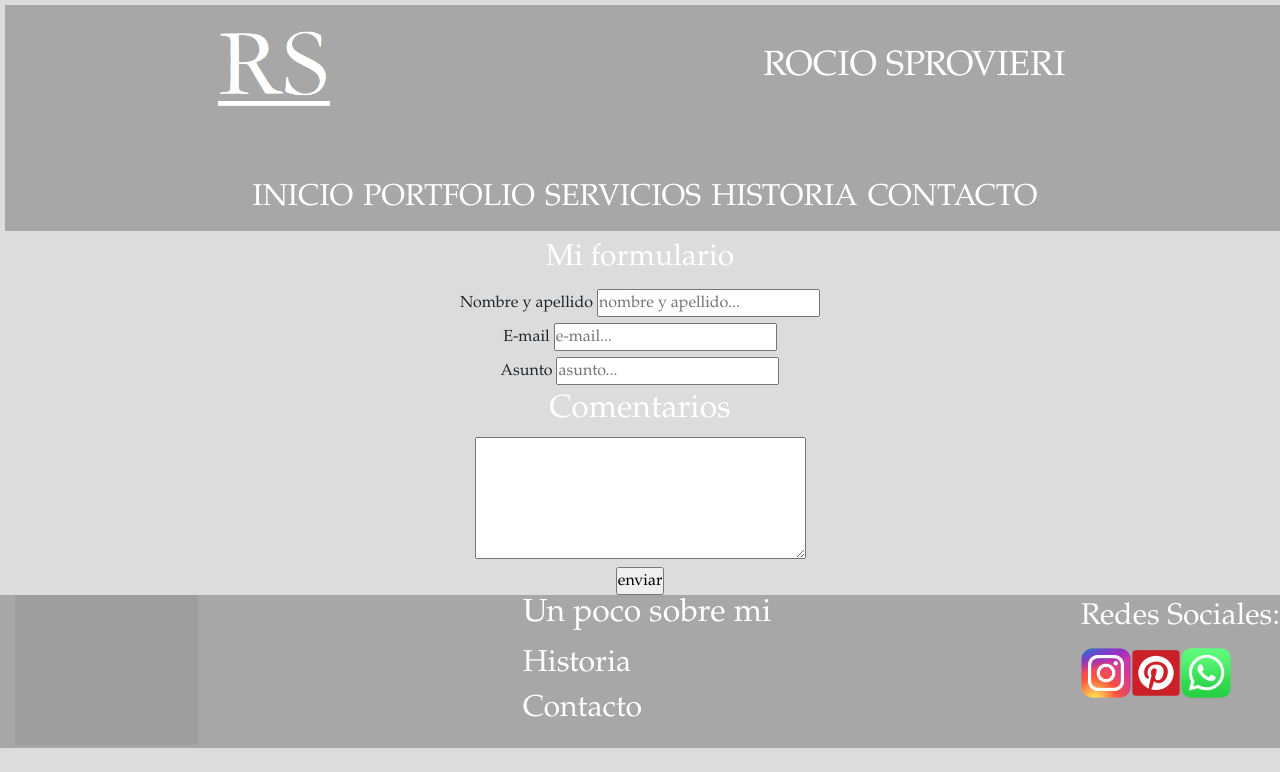
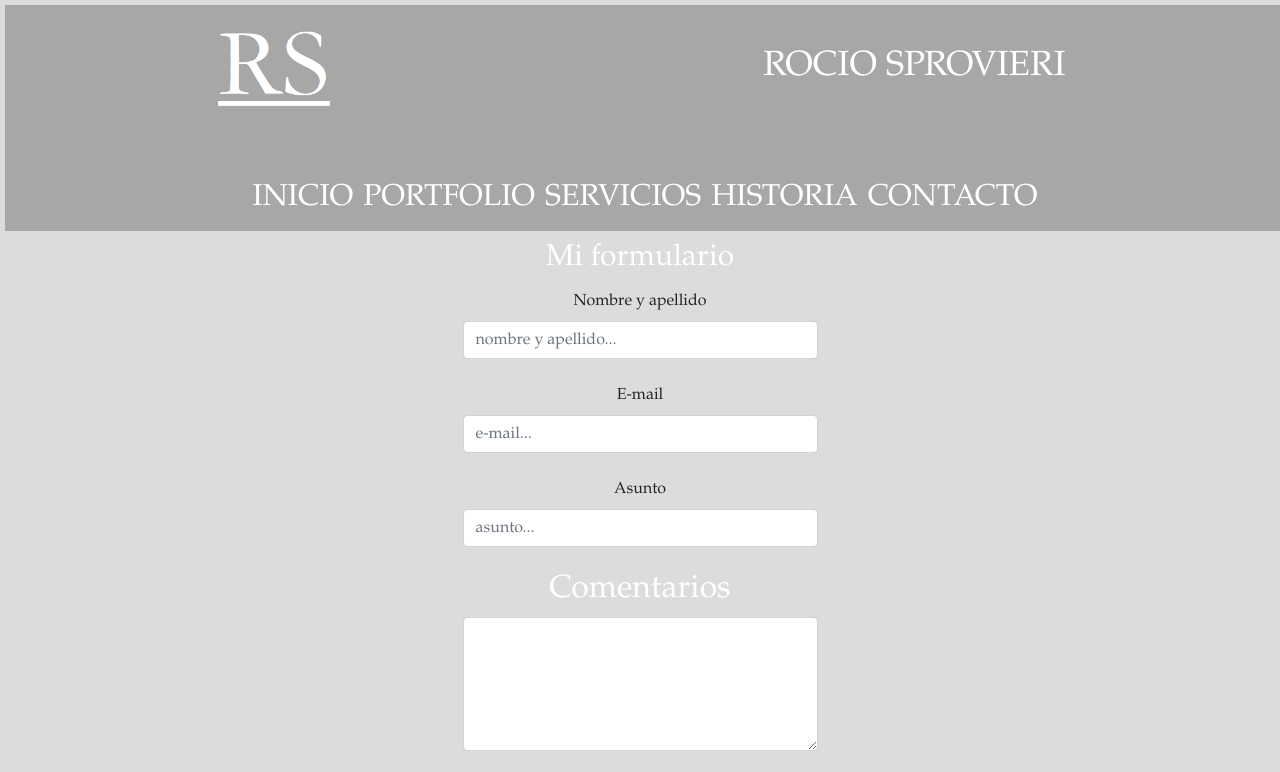
Before and after one commit to matisprovieri/tpcoderhouse, a plain HTML site: page contacto.html in a window 1280 px wide. Shown: the top 772 px of the page. Drawn offline with Linux system fonts and the light colour scheme; grey boxes are pictures that could not be loaded.

Commit message:
agregando BS a contacto-html

```diff
--- a/contacto.html
+++ b/contacto.html
@@ -27,16 +27,16 @@
             <fieldset>
             <legend>Mi formulario</legend>
             <label for="">Nombre y apellido</label>
-            <input type="text" placeholder="nombre y apellido...">
+            <input type="text" placeholder="nombre y apellido..." class="form-control col-sm-12 col-md-12 col-lg-12 col-xl-12">
             <br>
             <label for="correo">E-mail</label>
-            <input type="mail" name="correo" placeholder="e-mail...">
+            <input type="mail" name="correo" placeholder="e-mail..." class="form-control col-sm-12 col-md-12 col-lg-12 col-xl-12">
             <br>
             <label for="">Asunto</label>
-            <input type="text" placeholder="asunto...">
+            <input type="text" placeholder="asunto..." class="form-control col-sm-12 col-md-12 col-lg-12 col-xl-12">
             <br>
             <h2 class="color">Comentarios</h2>
-            <textarea name="Comentarios" id="Comentarios" cols="30" rows="5"></textarea>
+            <textarea name="Comentarios" id="Comentarios" class="form-control col-sm-12 col-md-12 col-lg-12 col-xl-12" cols="30" rows="5"></textarea>
             <br>
             <input type="submit" value="enviar" >
             </fieldset>
--- a/css/estilos.css
+++ b/css/estilos.css
@@ -192,6 +192,9 @@ p{
 .contac{
     text-align: center;
     font-family: Garamond, serif;
+    align-items: center;
+    display: flex;
+    flex-direction: column;
 }
 
 /*----------------------------MEDIA------------------------------------*/
```
